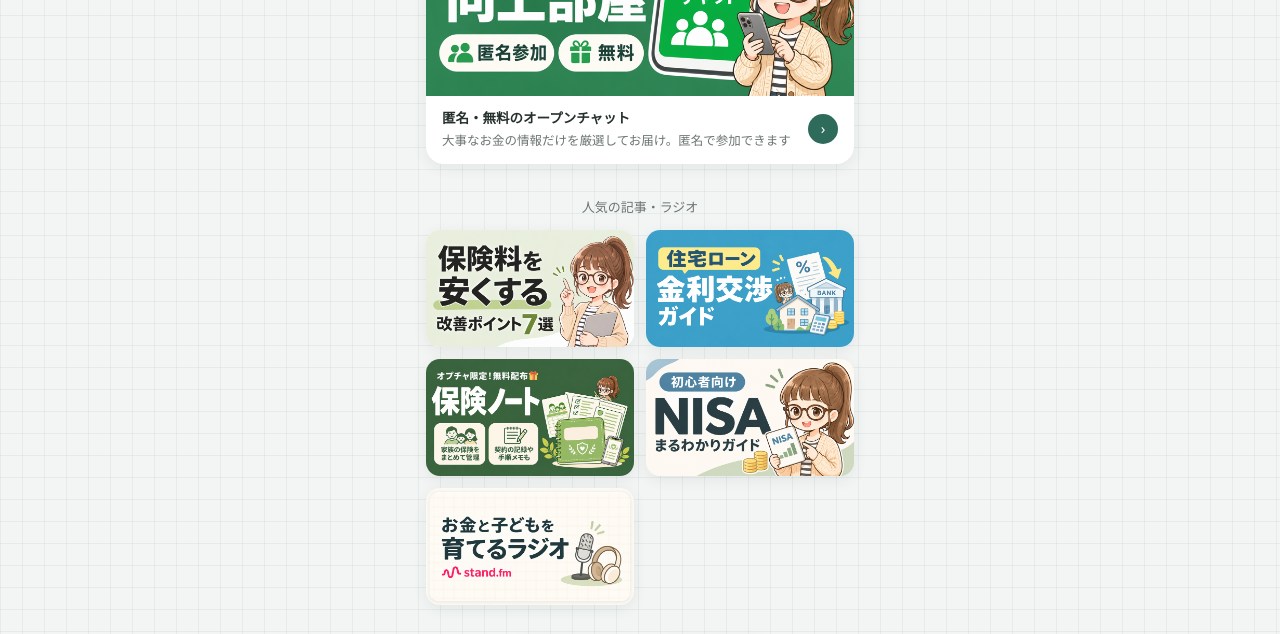
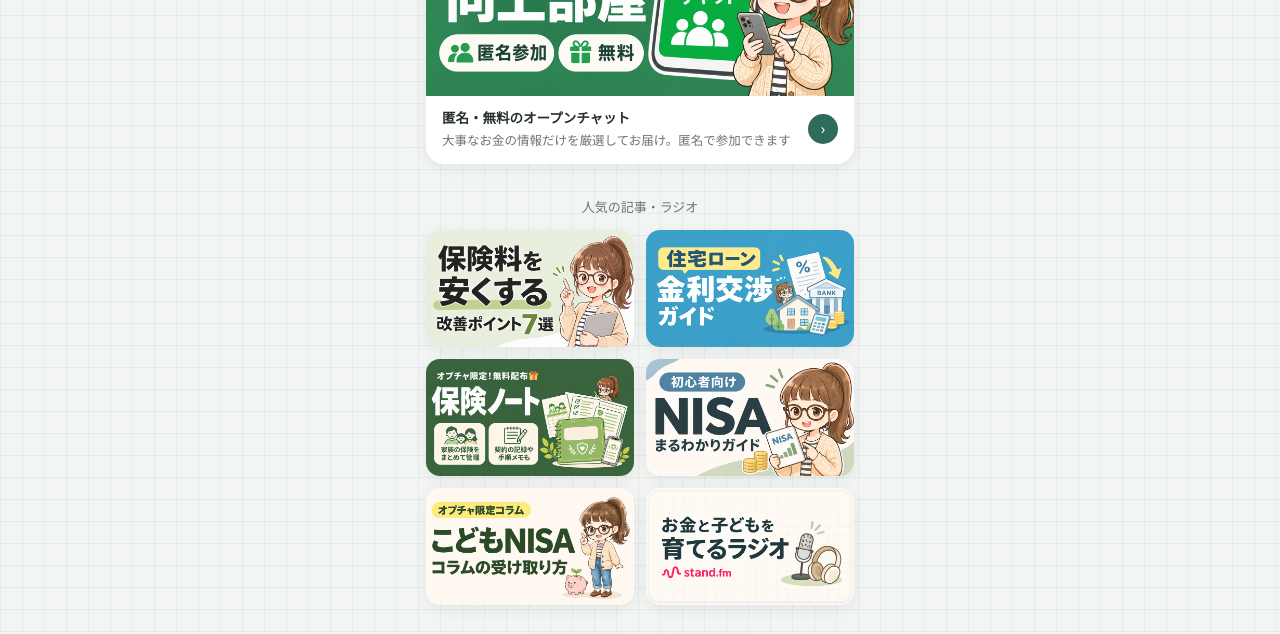
Before and after one commit to owlchan/owlchan.github.io, a plain HTML site: page index.html in a window 1280 px wide. Shown: the part 711-1345 px from the top of the page. Drawn offline with Linux system fonts and the light colour scheme.

Commit message:
人気の記事にこどもNISAコラムのカードを追加（ラジオの前）
Co-Authored-By: Claude Opus 5.5 <noreply@anthropic.com>

```diff
--- a/index.html
+++ b/index.html
@@ -100,6 +100,9 @@ color:var(--ink);font-family:var(--font);font-size:15px;line-height:1.7}
     <a class="card" href="https://owlchan-money.com/nisa/">
       <img src="img/nisa.png" alt="NISAまるわかりガイド">
     </a>
+    <a class="card" href="https://owlchan-money.com/kodomo-nisa-column/">
+      <img src="img/kodomonisa.png" alt="オプチャ限定コラム こどもNISAコラムの受け取り方">
+    </a>
     <a class="card" href="https://stand.fm/channels/6739615369bc2015d05347e2">
       <img src="img/radio.png" alt="お金と子どもを育てるラジオ">
     </a>
```
Also changed, not shown: img/kodomonisa.png (added).
